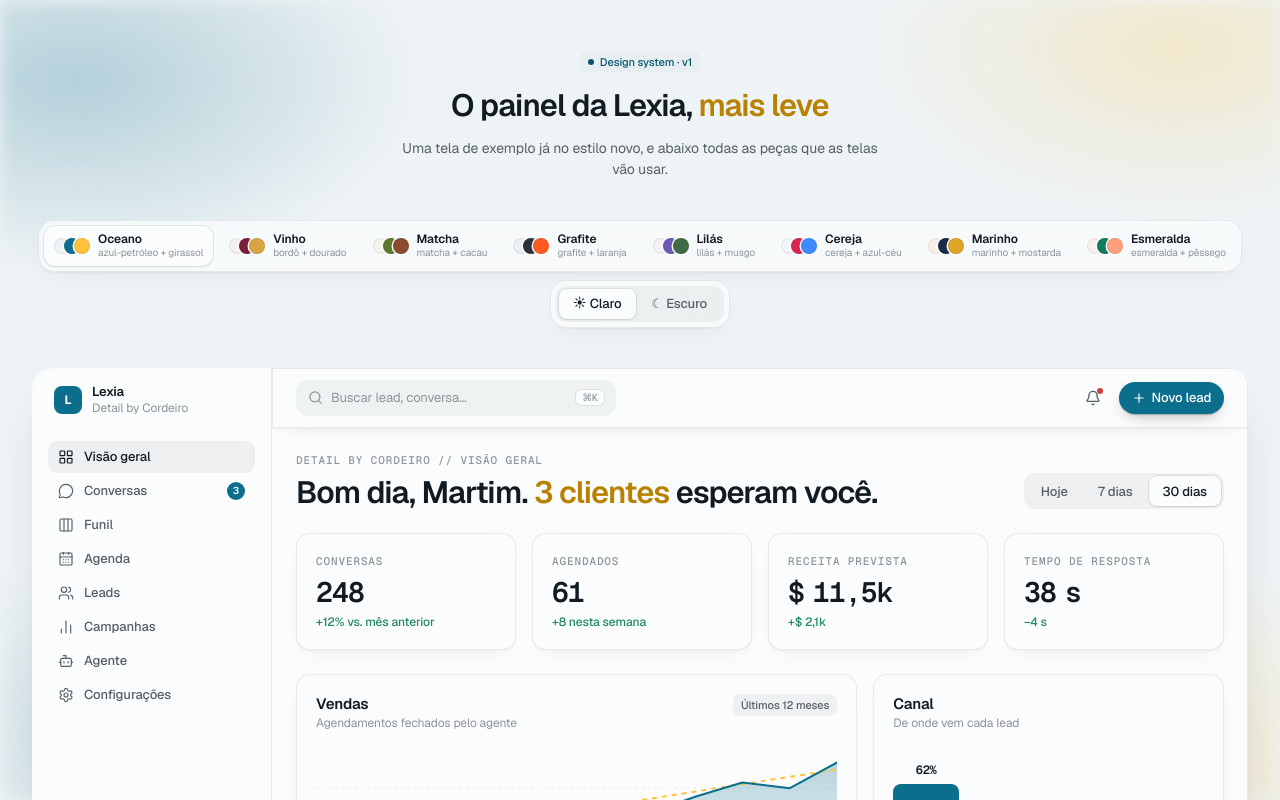
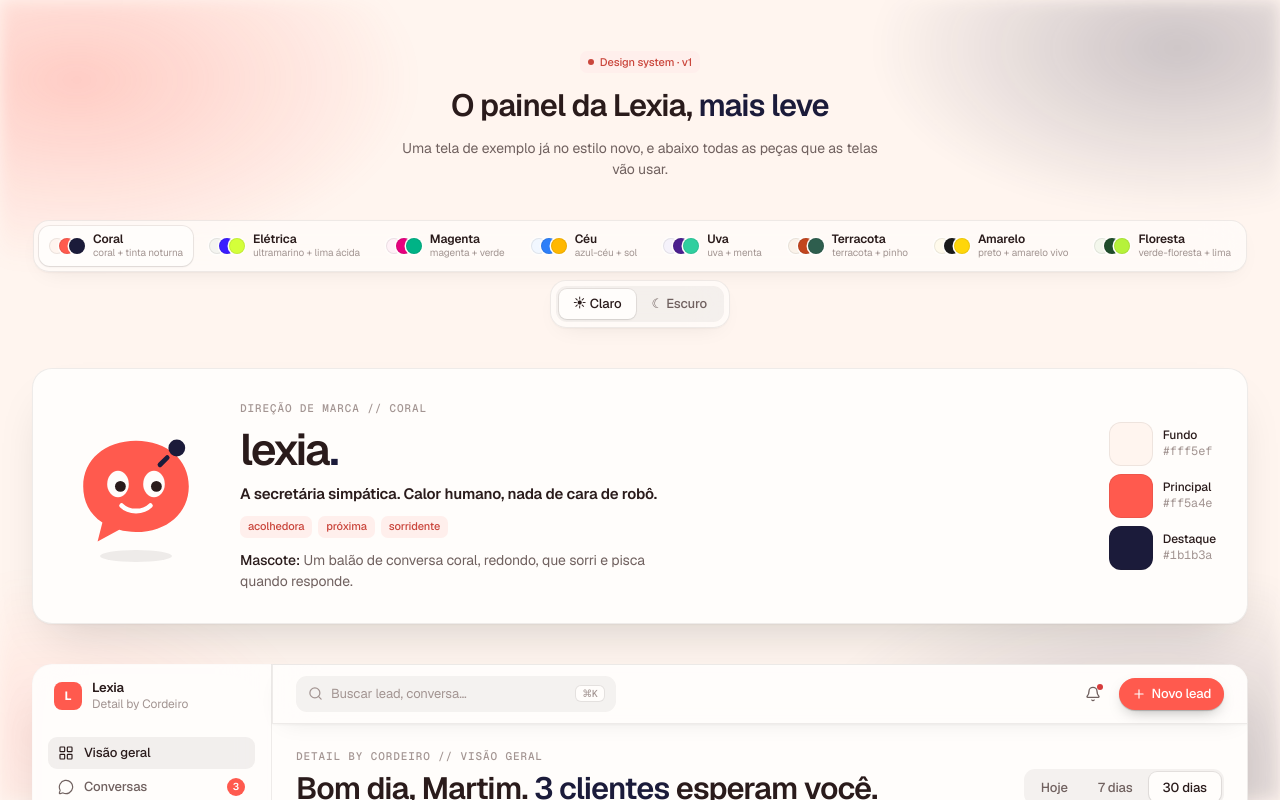
Before and after one commit to ArthurPimenta02/lexia-crm, a Next.js app: page /design in a window 1280 px wide. Shown: the top 800 px of the page. Built offline with nearby package versions, Linux system fonts and the light colour scheme.

Commit message:
Design system: 8 direções de marca (conceito, personalidade, rascunho de mascote) com claro e escuro
Co-Authored-By: Claude Opus 5.5 <noreply@anthropic.com>

```diff
--- a/app/design-system.css
+++ b/app/design-system.css
@@ -11,11 +11,11 @@
 
 .ds {
   /* ===== As 3 cores da paleta. Tudo o resto sai delas. ===== */
-  --c1: #eef3f5;            /* fundo */
-  --c2: #0b6e8c;            /* principal: botões, barras, seleção */
-  --c3: #ffc23d;            /* destaque: palavras-chave, manchas, 2.ª série */
+  --c1: #fff5ef;            /* fundo */
+  --c2: #ff5a4e;            /* principal: botões, barras, seleção */
+  --c3: #1b1b3a;            /* destaque: palavras-chave, manchas, 2.ª série */
   --c2-texto: #ffffff;      /* texto em cima da principal */
-  --c3-legivel: #b98100;    /* o destaque quando é texto sobre fundo claro */
+  --c3-legivel: #1b1b3a;    /* o destaque quando é texto sobre fundo claro */
 
   /* Superfícies */
   --ds-fundo: var(--c1);
@@ -90,37 +90,37 @@
  * Paletas: cada uma são 3 cores (fundo, principal, destaque) e o
  * texto que fica legível em cima delas. Tudo o resto é calculado.
  * ================================================================ */
-.ds[data-paleta="oceano"] {
-  --c1: #eef3f5; --c2: #0b6e8c; --c3: #ffc23d; --c2-texto: #ffffff; --c3-legivel: #b98100;
-  --c2-escuro: #3fb5d6; --c2-escuro-texto: #04151b; --c3-escuro: #ffc23d;
+.ds[data-paleta="coral"] {
+  --c1: #fff5ef; --c2: #ff5a4e; --c3: #1b1b3a; --c2-texto: #ffffff; --c3-legivel: #1b1b3a;
+  --c2-escuro: #ff7a6e; --c2-escuro-texto: #1a0605; --c3-escuro: #b9b8ff;
 }
-.ds[data-paleta="vinho"] {
-  --c1: #f6f0ed; --c2: #7a1e3a; --c3: #d9a441; --c2-texto: #ffffff; --c3-legivel: #9c6c12;
-  --c2-escuro: #e0668a; --c2-escuro-texto: #1a050c; --c3-escuro: #e8b95a;
+.ds[data-paleta="eletrica"] {
+  --c1: #f4f4f0; --c2: #3a1cff; --c3: #d4ff3a; --c2-texto: #ffffff; --c3-legivel: #5d7a00;
+  --c2-escuro: #8a78ff; --c2-escuro-texto: #0b0626; --c3-escuro: #d4ff3a;
 }
-.ds[data-paleta="matcha"] {
-  --c1: #f2f3ea; --c2: #5e7a2b; --c3: #8a4b2f; --c2-texto: #ffffff; --c3-legivel: #8a4b2f;
-  --c2-escuro: #a9c76a; --c2-escuro-texto: #11160a; --c3-escuro: #d9946e;
+.ds[data-paleta="magenta"] {
+  --c1: #fff1f7; --c2: #e6007e; --c3: #00b386; --c2-texto: #ffffff; --c3-legivel: #00875f;
+  --c2-escuro: #ff4fa8; --c2-escuro-texto: #1f0010; --c3-escuro: #3fe0b0;
 }
-.ds[data-paleta="grafite"] {
-  --c1: #edeef0; --c2: #2b313c; --c3: #ff5a1f; --c2-texto: #ffffff; --c3-legivel: #e2470e;
-  --c2-escuro: #e8eaee; --c2-escuro-texto: #111317; --c3-escuro: #ff7a45;
+.ds[data-paleta="ceu"] {
+  --c1: #f1f7ff; --c2: #2d7ff9; --c3: #ffb800; --c2-texto: #ffffff; --c3-legivel: #b37f00;
+  --c2-escuro: #6aa8ff; --c2-escuro-texto: #04122a; --c3-escuro: #ffc83d;
 }
-.ds[data-paleta="lilas"] {
-  --c1: #f3f0f7; --c2: #6f5bb5; --c3: #3f6b47; --c2-texto: #ffffff; --c3-legivel: #3f6b47;
-  --c2-escuro: #a99be8; --c2-escuro-texto: #120d24; --c3-escuro: #8fc79a;
+.ds[data-paleta="uva"] {
+  --c1: #f5f2fb; --c2: #4b1f8f; --c3: #2fcf9f; --c2-texto: #ffffff; --c3-legivel: #12916a;
+  --c2-escuro: #a88bea; --c2-escuro-texto: #140828; --c3-escuro: #4fe3b5;
 }
-.ds[data-paleta="cereja"] {
-  --c1: #f2f6fb; --c2: #d7264f; --c3: #3d8bff; --c2-texto: #ffffff; --c3-legivel: #2f6bff;
-  --c2-escuro: #ff6683; --c2-escuro-texto: #1a0309; --c3-escuro: #7db0ff;
+.ds[data-paleta="terracota"] {
+  --c1: #fbf3ea; --c2: #c2451e; --c3: #2e5e4e; --c2-texto: #ffffff; --c3-legivel: #2e5e4e;
+  --c2-escuro: #e8714a; --c2-escuro-texto: #1f0a03; --c3-escuro: #7cc4a8;
 }
-.ds[data-paleta="marinho"] {
-  --c1: #f5f1e6; --c2: #1c2b4a; --c3: #e0a526; --c2-texto: #ffffff; --c3-legivel: #a8740a;
-  --c2-escuro: #8ea6d9; --c2-escuro-texto: #0a1122; --c3-escuro: #f2be4a;
+.ds[data-paleta="amarelo"] {
+  --c1: #fffaeb; --c2: #1a1a1a; --c3: #ffd60a; --c2-texto: #ffd60a; --c3-legivel: #a88600;
+  --c2-escuro: #ffd60a; --c2-escuro-texto: #1a1a1a; --c3-escuro: #fff3b0;
 }
-.ds[data-paleta="esmeralda"] {
-  --c1: #f7f1eb; --c2: #0f7b5f; --c3: #ff9e7a; --c2-texto: #ffffff; --c3-legivel: #d9562b;
-  --c2-escuro: #3fd1a6; --c2-escuro-texto: #03140f; --c3-escuro: #ffb59a;
+.ds[data-paleta="floresta"] {
+  --c1: #f3f7ec; --c2: #1f4d2b; --c3: #b6f23a; --c2-texto: #ffffff; --c3-legivel: #5a8a00;
+  --c2-escuro: #b6f23a; --c2-escuro-texto: #102a00; --c3-escuro: #e6ffb0;
 }
 
 /* ---------- Modo escuro: o mesmo trio, sobre um quase-preto tingido pela principal ---------- */
--- a/app/design/vitrine.tsx
+++ b/app/design/vitrine.tsx
@@ -478,14 +478,54 @@ function Catalogo() {
 
 
 const paletas = [
-  { id: "oceano", nome: "Oceano", nota: "azul-petróleo + girassol", cores: ["#eef3f5", "#0b6e8c", "#ffc23d"] },
-  { id: "vinho", nome: "Vinho", nota: "bordô + dourado", cores: ["#f6f0ed", "#7a1e3a", "#d9a441"] },
-  { id: "matcha", nome: "Matcha", nota: "matcha + cacau", cores: ["#f2f3ea", "#5e7a2b", "#8a4b2f"] },
-  { id: "grafite", nome: "Grafite", nota: "grafite + laranja", cores: ["#edeef0", "#2b313c", "#ff5a1f"] },
-  { id: "lilas", nome: "Lilás", nota: "lilás + musgo", cores: ["#f3f0f7", "#6f5bb5", "#3f6b47"] },
-  { id: "cereja", nome: "Cereja", nota: "cereja + azul-céu", cores: ["#f2f6fb", "#d7264f", "#3d8bff"] },
-  { id: "marinho", nome: "Marinho", nota: "marinho + mostarda", cores: ["#f5f1e6", "#1c2b4a", "#e0a526"] },
-  { id: "esmeralda", nome: "Esmeralda", nota: "esmeralda + pêssego", cores: ["#f7f1eb", "#0f7b5f", "#ff9e7a"] },
+  {
+    id: "coral", nome: "Coral", nota: "coral + tinta noturna", cores: ["#fff5ef", "#ff5a4e", "#1b1b3a"],
+    conceito: "A secretária simpática. Calor humano, nada de cara de robô.",
+    personalidade: ["acolhedora", "próxima", "sorridente"],
+    mascote: "Um balão de conversa coral, redondo, que sorri e pisca quando responde.",
+  },
+  {
+    id: "eletrica", nome: "Elétrica", nota: "ultramarino + lima ácida", cores: ["#f4f4f0", "#3a1cff", "#d4ff3a"],
+    conceito: "Tecnologia que impressiona. Rápida, jovem, um pouco atrevida.",
+    personalidade: ["rápida", "ousada", "nerd do bem"],
+    mascote: "Uma faísca azul com olhos de pixel, que deixa um rastro lima quando corre.",
+  },
+  {
+    id: "magenta", nome: "Magenta", nota: "magenta + verde", cores: ["#fff1f7", "#e6007e", "#00b386"],
+    conceito: "Inesquecível. Uma cor que ninguém do setor usa.",
+    personalidade: ["confiante", "vibrante", "memorável"],
+    mascote: "Uma gota magenta com fones verdes, sempre pronta para atender.",
+  },
+  {
+    id: "ceu", nome: "Céu", nota: "azul-céu + sol", cores: ["#f1f7ff", "#2d7ff9", "#ffb800"],
+    conceito: "Otimista e fácil. Qualquer dono de negócio entende de primeira.",
+    personalidade: ["clara", "otimista", "confiável"],
+    mascote: "Uma nuvem azul com um solzinho no lugar do coração.",
+  },
+  {
+    id: "uva", nome: "Uva", nota: "uva + menta", cores: ["#f5f2fb", "#4b1f8f", "#2fcf9f"],
+    conceito: "Premium e calma. Combina com spa, estética e clínicas.",
+    personalidade: ["elegante", "serena", "inteligente"],
+    mascote: "Uma coruja uva de óculos menta, que sabe a agenda de cor.",
+  },
+  {
+    id: "terracota", nome: "Terracota", nota: "terracota + pinho", cores: ["#fbf3ea", "#c2451e", "#2e5e4e"],
+    conceito: "Feita à mão. Negócio local, conversa de balcão, confiança.",
+    personalidade: ["artesanal", "calorosa", "honesta"],
+    mascote: "Um vasinho de barro com uma folha de pinho que balança ao falar.",
+  },
+  {
+    id: "amarelo", nome: "Amarelo", nota: "preto + amarelo vivo", cores: ["#fffaeb", "#1a1a1a", "#ffd60a"],
+    conceito: "Marca forte, de outdoor. Contraste máximo, reconhecível de longe.",
+    personalidade: ["direta", "enérgica", "bem-humorada"],
+    mascote: "Um balão amarelo de traço preto grosso, estilo desenho animado.",
+  },
+  {
+    id: "floresta", nome: "Floresta", nota: "verde-floresta + lima", cores: ["#f3f7ec", "#1f4d2b", "#b6f23a"],
+    conceito: "Crescimento. O agente que faz o negócio do cliente crescer.",
+    personalidade: ["sólida", "fresca", "de confiança"],
+    mascote: "Um broto lima que cresce um pouco a cada cliente atendido.",
+  },
 ] as const;
 
 type IdPaleta = (typeof paletas)[number]["id"];
@@ -516,13 +556,72 @@ function SeletorPaleta({ onChange, valor }: { onChange: (v: IdPaleta) => void; v
   );
 }
 
+
+/** Rascunho de mascote: só para imaginar a marca, não é o desenho final. */
+function RascunhoMascote() {
+  return (
+    <svg aria-hidden className="h-36 w-36" viewBox="0 0 120 120">
+      <ellipse cx="60" cy="110" fill="var(--ds-texto)" opacity="0.08" rx="30" ry="5" />
+      <path
+        d="M60 14c26 0 44 16 44 38s-18 38-44 38c-5 0-10-.6-14-1.8L28 98l4-16C21 75 16 64 16 52 16 30 34 14 60 14Z"
+        fill="var(--ds-acao)"
+      />
+      <ellipse cx="45" cy="50" fill="var(--ds-superficie)" rx="9" ry="11" />
+      <ellipse cx="75" cy="50" fill="var(--ds-superficie)" rx="9" ry="11" />
+      <circle cx="47" cy="52" fill="var(--ds-texto)" r="4.5" />
+      <circle cx="77" cy="52" fill="var(--ds-texto)" r="4.5" />
+      <path d="M48 68c6 6 18 6 24 0" fill="none" stroke="var(--ds-acao-texto)" strokeLinecap="round" strokeWidth="4" />
+      <circle cx="94" cy="20" fill="var(--ds-mancha-2)" r="7" />
+      <path d="M86 28l-6 6" stroke="var(--ds-mancha-2)" strokeLinecap="round" strokeWidth="4" />
+    </svg>
+  );
+}
+
+function DirecaoMarca({ id }: { id: IdPaleta }) {
+  const p = paletas.find((x) => x.id === id) ?? paletas[0];
+  return (
+    <section className="ds-cartao grid items-center gap-8 overflow-hidden p-8 md:grid-cols-[auto_1fr_auto]">
+      <div className="flex items-center justify-center">
+        <RascunhoMascote />
+      </div>
+      <div className="flex flex-col gap-3">
+        <p className="ds-sobretitulo">Direção de marca // {p.nome}</p>
+        <p className="text-[2.75rem] leading-none font-semibold tracking-[-0.045em]">
+          lexia<span className="ds-destaque">.</span>
+        </p>
+        <p className="ds-titulo-3 max-w-md">{p.conceito}</p>
+        <div className="flex flex-wrap gap-1.5">
+          {p.personalidade.map((x) => (
+            <Selo key={x} tom="verde">{x}</Selo>
+          ))}
+        </div>
+        <p className="ds-corpo max-w-md text-[var(--ds-texto-2)]">
+          <span className="font-medium text-[var(--ds-texto)]">Mascote: </span>
+          {p.mascote}
+        </p>
+      </div>
+      <div className="flex gap-2 md:flex-col">
+        {p.cores.map((c, i) => (
+          <div className="flex items-center gap-2.5" key={c}>
+            <span className="size-11 rounded-[12px] shadow-[inset_0_0_0_1px_var(--ds-linha)]" style={{ background: c }} />
+            <span className="hidden leading-tight md:block">
+              <span className="block text-[0.75rem] font-medium">{["Fundo", "Principal", "Destaque"][i]}</span>
+              <span className="ds-legenda block font-mono">{c}</span>
+            </span>
+          </div>
+        ))}
+      </div>
+    </section>
+  );
+}
+
 type Modo = "claro" | "escuro";
 
 export function Vitrine() {
-  const [paleta, setPaleta] = useState<IdPaleta>("oceano");
+  const [paleta, setPaleta] = useState<IdPaleta>("coral");
   const [modo, setModo] = useState<Modo>("claro");
 
-  // A paleta vai no endereço (/design#oceano-escuro) para dar para partilhar.
+  // A paleta vai no endereço (/design#coral-escuro) para dar para partilhar.
   useEffect(() => {
     const ler = () => {
       const [h, m] = window.location.hash.slice(1).split("-");
@@ -569,6 +668,8 @@ export function Vitrine() {
           </div>
         </div>
 
+        <DirecaoMarca id={paleta} />
+
         <section className="ds-entrar" style={{ ["--i" as string]: 3 }}>
           <TelaExemplo />
         </section>
```
